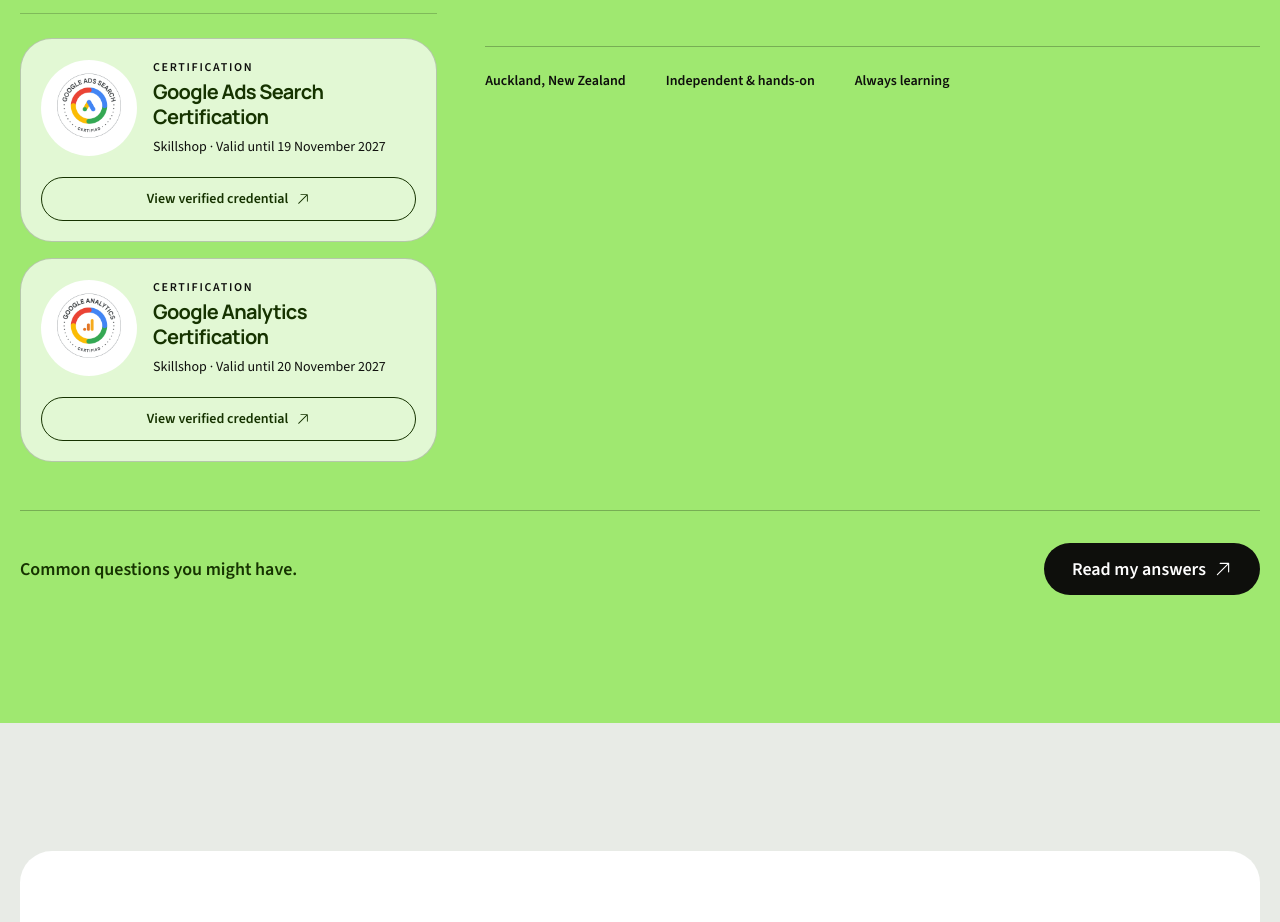
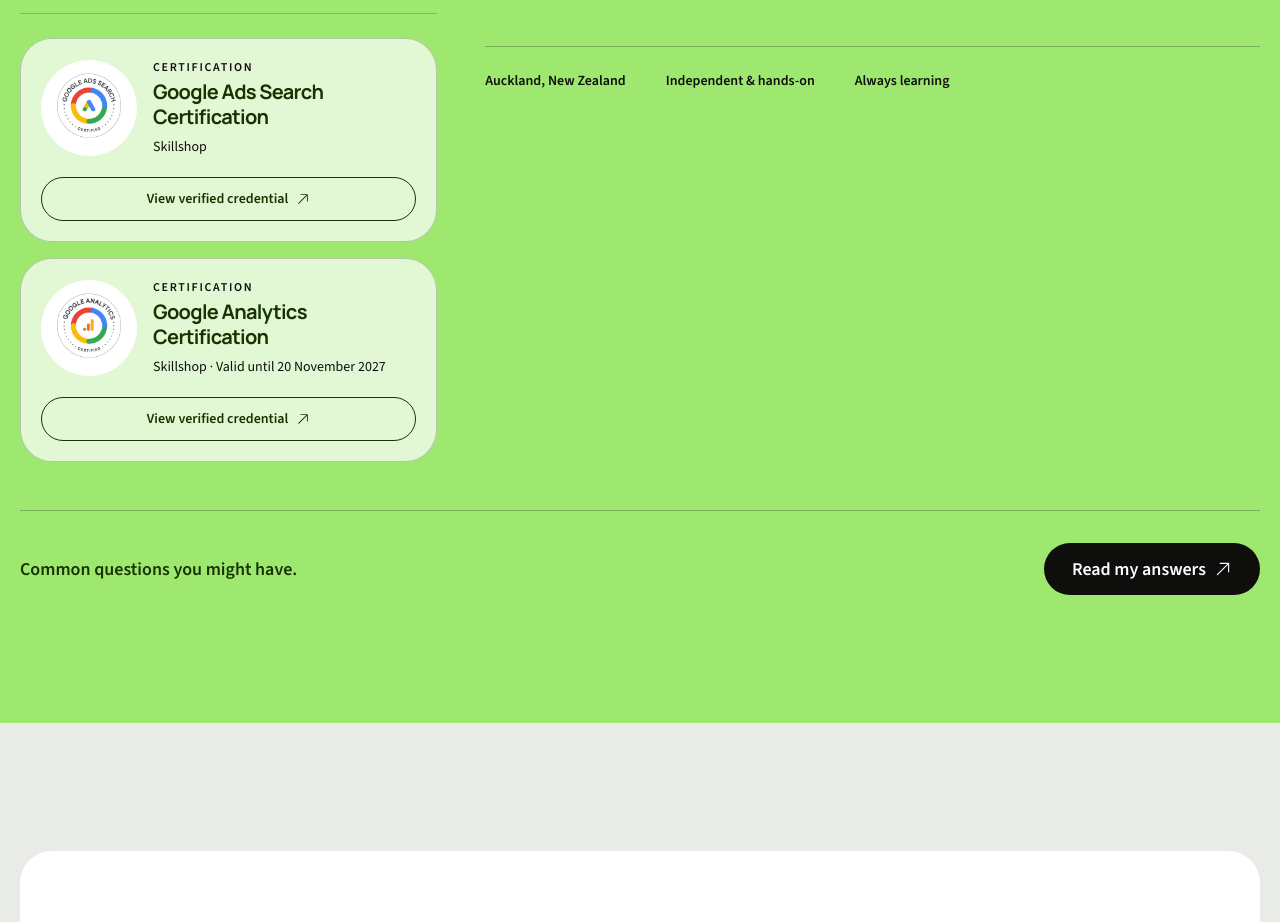
Before and after one commit to taranveerultra-bot/Tara-cv, a Next.js app: page / in a window 1280 px wide. Shown: the part 6281-7203 px from the top of the page. Built offline with nearby package versions, Linux system fonts and the light colour scheme.

Commit message:
Remove Ads certification validity date

```diff
--- a/src/components/PortfolioSections.tsx
+++ b/src/components/PortfolioSections.tsx
@@ -14,7 +14,7 @@ const certifications = [
         title: "Google Ads Search Certification",
         badge: "/images/google-ads-search-certified.png",
         badgeAlt: "Google Ads Search Certified badge",
-        validUntil: "19 November 2027",
+        validUntil: null,
         credentialUrl: "https://skillshop.credential.net/e5e90a98-3c4b-4a10-b481-b19713b00d52",
     },
     {
@@ -233,7 +233,9 @@ export const AboutSection = () => (
                                             {certification.title}
                                         </h3>
                                         <p className="mt-2 text-sm text-secondary/75">
-                                            Skillshop · Valid until {certification.validUntil}
+                                            {certification.validUntil
+                                                ? `Skillshop · Valid until ${certification.validUntil}`
+                                                : "Skillshop"}
                                         </p>
                                     </div>
                                 </div>
```
